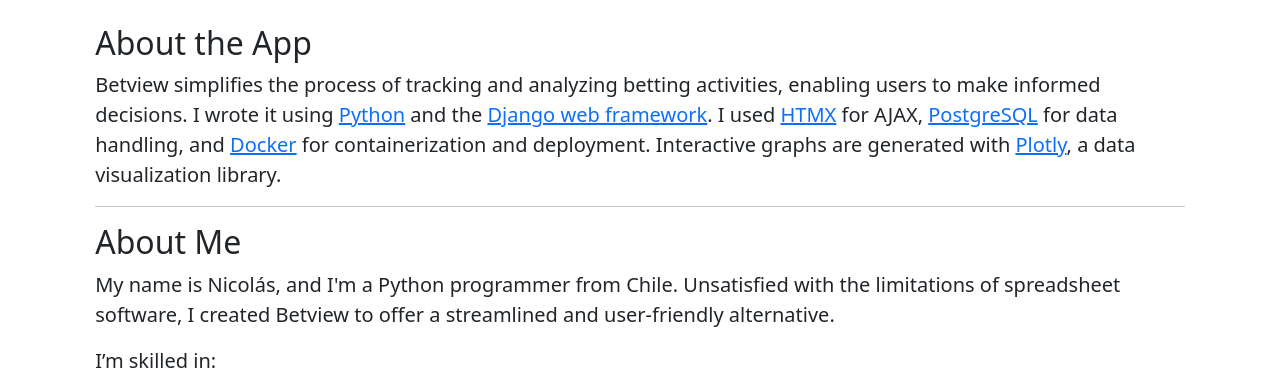
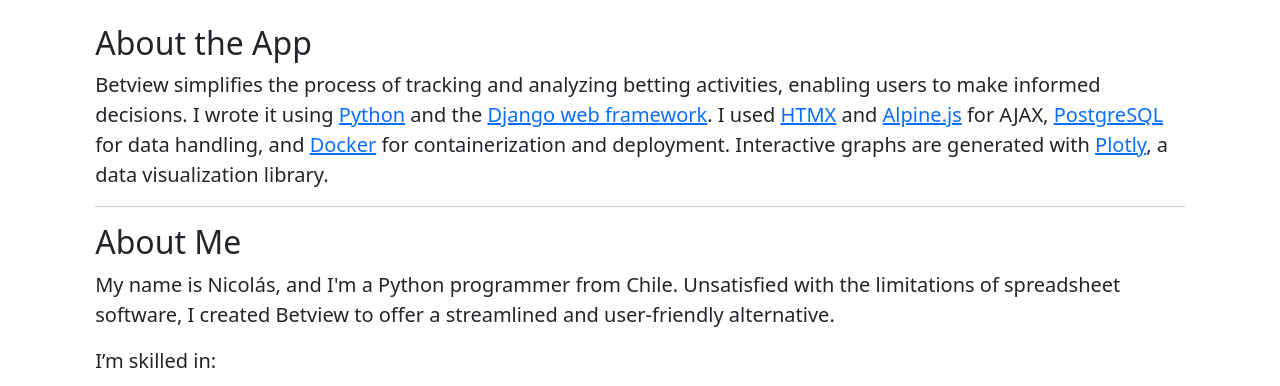
Before and after one commit to nicoferreira90/bet_tracker_orange, a Django app: page /about/ in a window 1280 px wide. Shown: the part 76-462 px from the top of the page. Run offline with Django 5.2, Linux system fonts and the light colour scheme; parts of the project's set-up code (start-up, migrations or seed data) failed here and were passed over.

Commit message:
fix to about page

```diff
--- a/templates/about_page.html
+++ b/templates/about_page.html
@@ -7,7 +7,7 @@
     Betview simplifies the process of tracking and analyzing betting activities, enabling users to make informed decisions. I wrote it using
     <a href="https://www.python.org/" target="_blank" rel="noopener noreferrer">Python</a> and the
     <a href="https://www.djangoproject.com/" target="_blank" rel="noopener noreferrer">Django web framework</a>.
-    I used <a href="https://htmx.org/" target="_blank" rel="noopener noreferrer">HTMX</a> for AJAX,
+    I used <a href="https://htmx.org/" target="_blank" rel="noopener noreferrer">HTMX</a> and <a href="https://alpinejs.dev/" target="_blank" rel="noopener noreferrer">Alpine.js</a> for AJAX,
     <a href="https://www.postgresql.org/" target="_blank" rel="noopener noreferrer">PostgreSQL</a> for data handling, and
     <a href="https://www.docker.com/" target="_blank" rel="noopener noreferrer">Docker</a> for containerization and deployment. Interactive graphs are generated with
     <a href="https://plotly.com/" target="_blank" rel="noopener noreferrer">Plotly</a>, a data visualization library.
```
